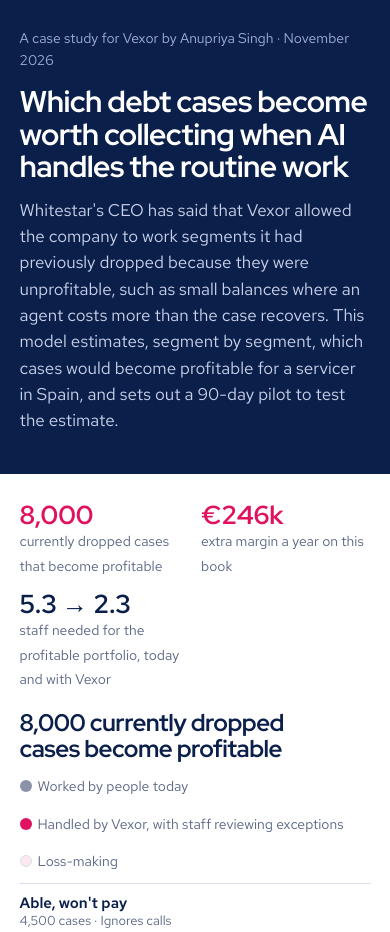
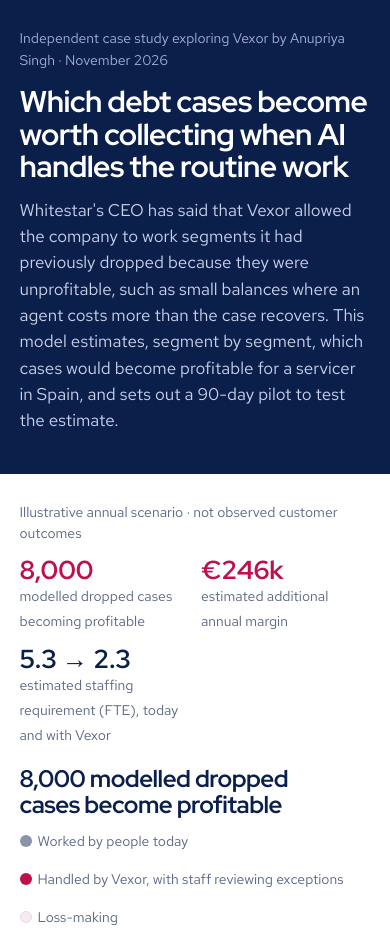
Before and after one commit to anewpriya/vexor-case-study, a plain HTML site: page index.html in a window 390 px wide. Shown: the top 932 px of the page. Drawn offline with Linux system fonts and the light colour scheme.

Commit message:
Clarify scenario estimates and improve mobile navigation and contrast

```diff
--- a/index.html
+++ b/index.html
@@ -8,7 +8,7 @@
 <link href="https://fonts.googleapis.com/css2?family=Red+Hat+Display:wght@500;700&family=Red+Hat+Text:wght@400;500;600&display=swap" rel="stylesheet">
 <style>
 
-:root{color-scheme:light dark;--bg:light-dark(#ffffff,#070f26);--ink:light-dark(#0b1f4b,#e8ecf7);--soft:light-dark(#5a6684,#a3acc4);--line:light-dark(#d9deea,#24305a);--panel:light-dark(#f4f6fb,#0d1a3d);--band:#0b1f4b;--mag:#e0115f;--grey:light-dark(#8b93a8,#7d87a3);--neg:light-dark(#fbe9ef,#2a1030);--step:light-dark(#0b1f4b,#5b74b8)}
+:root{color-scheme:light dark;--bg:light-dark(#ffffff,#070f26);--ink:light-dark(#0b1f4b,#e8ecf7);--soft:light-dark(#5a6684,#a3acc4);--line:light-dark(#d9deea,#24305a);--panel:light-dark(#f4f6fb,#0d1a3d);--band:#0b1f4b;--mag:light-dark(#bd104f,#ff518c);--grey:light-dark(#8b93a8,#7d87a3);--neg:light-dark(#fbe9ef,#2a1030);--step:light-dark(#0b1f4b,#5b74b8)}
 :root[data-theme=light]{color-scheme:light}:root[data-theme=dark]{color-scheme:dark}
 *{box-sizing:border-box;min-width:0}
 html{scroll-padding-top:20px}
@@ -79,11 +79,12 @@ summary{cursor:pointer;font-weight:600;min-height:44px;display:flex;align-items:
 @media(max-width:900px){.grid{grid-template-columns:minmax(0,1fr)}}
 @media(max-width:600px){.row{grid-template-columns:minmax(0,1fr) 8em}.row .nm{grid-column:1/-1}.axis{margin-left:0;margin-right:calc(8em + 12px)}.steps{grid-template-columns:minmax(0,1fr)}.step{padding-bottom:10px}}
 @media(prefers-reduced-motion:no-preference){.track .v,.track .h,.track .bar{transition:left .35s ease,width .35s ease}}
+.results-link{font-weight:600;min-height:44px;display:flex;align-items:center;justify-content:center;text-underline-offset:3px}.axis{box-sizing:border-box;position:relative}.axis span:first-child,.axis span:last-child{position:absolute}.axis span:first-child{left:0}.axis span:last-child{right:0}.axis{height:26px}.axis span:nth-child(2){white-space:nowrap}
 </style>
 </head>
 <body>
 <header class="band top"><div class="wrap">
-<p class="by">A case study for Vexor by Anupriya Singh · November 2026</p>
+<p class="by">Independent case study exploring Vexor by Anupriya Singh · November 2026</p>
 <h1>Which debt cases become worth collecting when AI handles the routine work</h1>
 <p>Whitestar's CEO has said that Vexor allowed the company to work segments it had previously dropped because they were unprofitable, such as small balances where an agent costs more than the case recovers. This model estimates, segment by segment, which cases would become profitable for a servicer in Spain, and sets out a 90-day pilot to test the estimate.</p>
 </div></header>
@@ -91,10 +92,11 @@ summary{cursor:pointer;font-weight:600;min-height:44px;display:flex;align-items:
 <main>
 <section class="band"><div class="wrap grid">
 <div>
+<p class="note" id="scenario-results">Illustrative annual scenario · not observed customer outcomes</p>
 <div class="kpis">
-<div class="kpi m"><b id="kFlip">0</b><span>currently dropped cases that become profitable</span></div>
-<div class="kpi m"><b id="kGain">€0</b><span>extra margin a year on this book</span></div>
-<div class="kpi"><b id="kFte">0</b><span>staff needed for the profitable portfolio, today and with Vexor</span></div>
+<div class="kpi m"><b id="kFlip">0</b><span>modelled dropped cases becoming profitable</span></div>
+<div class="kpi m"><b id="kGain">€0</b><span>estimated additional annual margin</span></div>
+<div class="kpi"><b id="kFte">0</b><span>estimated staffing requirement (FTE), today and with Vexor</span></div>
 </div>
 <h2 id="finding">Margin per case a year, by segment</h2>
 <div class="legend"><span><i class="dot" style="background:var(--grey)"></i>Worked by people today</span><span><i class="dot" style="background:var(--mag)"></i>Handled by Vexor, with staff reviewing exceptions</span><span><i class="dot" style="background:var(--neg);border:1px solid var(--line)"></i>Loss-making</span></div>
@@ -111,8 +113,9 @@ summary{cursor:pointer;font-weight:600;min-height:44px;display:flex;align-items:
 <div><label for="ai">AI cost per contact attempt <output id="oAi"></output></label><input type="range" id="ai" min="0.1" max="2" step="0.1" value="0.4"></div>
 <div><label for="vf">Vexor fee, share of collections <output id="oVf"></output></label><input type="range" id="vf" min="0" max="8" step="0.5" value="3"></div>
 <div><label for="ex">Work still done by staff <output id="oEx"></output></label><input type="range" id="ex" min="5" max="50" step="5" value="20"></div>
-<label class="sw" for="masc"><input type="checkbox" id="masc"><span>Assume Vexor's negotiation record can serve as the MASC proof that Spanish courts require before most claims. Untick to remove this assumption.</span></label>
+<label class="sw" for="masc"><input type="checkbox" id="masc"><span>Assume Vexor's negotiation record can serve as the MASC proof that Spanish courts require before most claims. Unverified legal scenario; leave unchecked unless testing this assumption.</span></label>
 <button id="reset" type="button">Reset assumptions</button>
+<a class="results-link" href="#scenario-results">Back to scenario results</a>
 <p class="note" style="margin:0">All inputs are illustrative, not validated customer economics. The Vexor fee is my own assumption. Vexor does not publish prices; its site states only that it is paid on outcome.</p>
 </aside>
 </div></section>
@@ -247,7 +250,7 @@ $('bookSize').textContent=seg.reduce((n,s)=>n+s.c,0).toLocaleString('en-GB');
 $('kFlip').textContent=flip.toLocaleString('en-GB');
 $('kGain').textContent=big(gain);
 $('kFte').textContent=fte(hm).toFixed(1)+' → '+fte(vm).toFixed(1);
-$('finding').textContent=flip>0?`${flip.toLocaleString('en-GB')} currently dropped cases become profitable`:'No dropped segment crosses into profit at these settings';
+$('finding').textContent=flip>0?`${flip.toLocaleString('en-GB')} modelled dropped cases become profitable`:'No dropped segment crosses into profit at these settings';
 }
 function table(){
 $('seg').innerHTML='<thead><tr><th>Segment</th>'+COLS.map(c=>`<th>${c[1]}</th>`).join('')+'</tr></thead><tbody>'+
```
